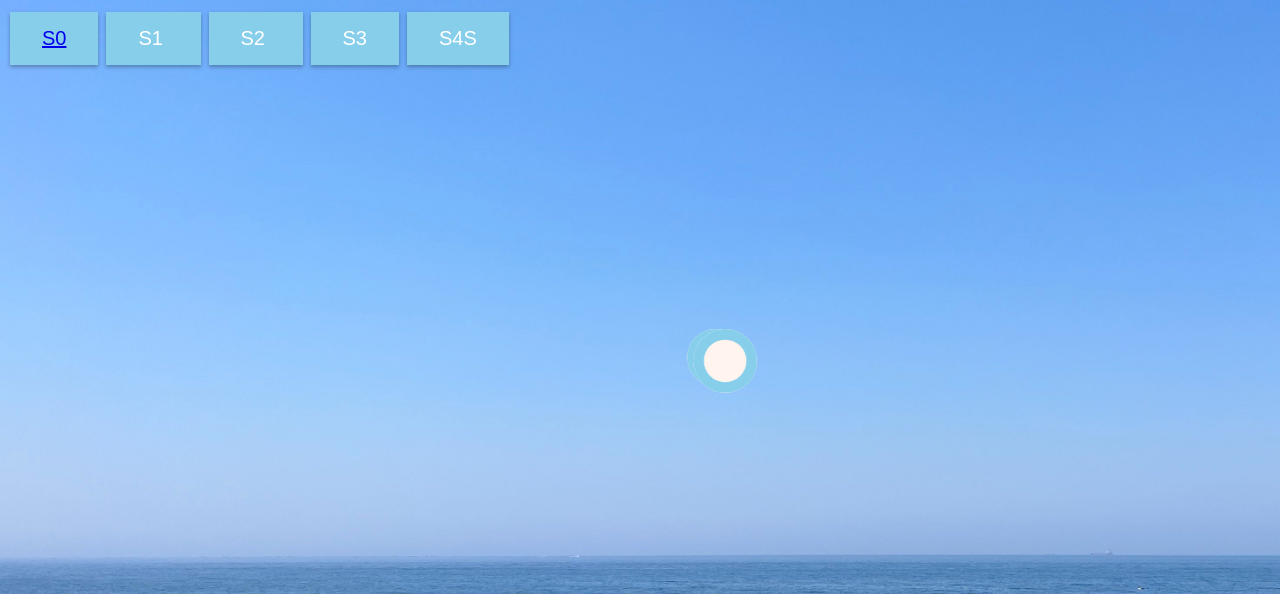
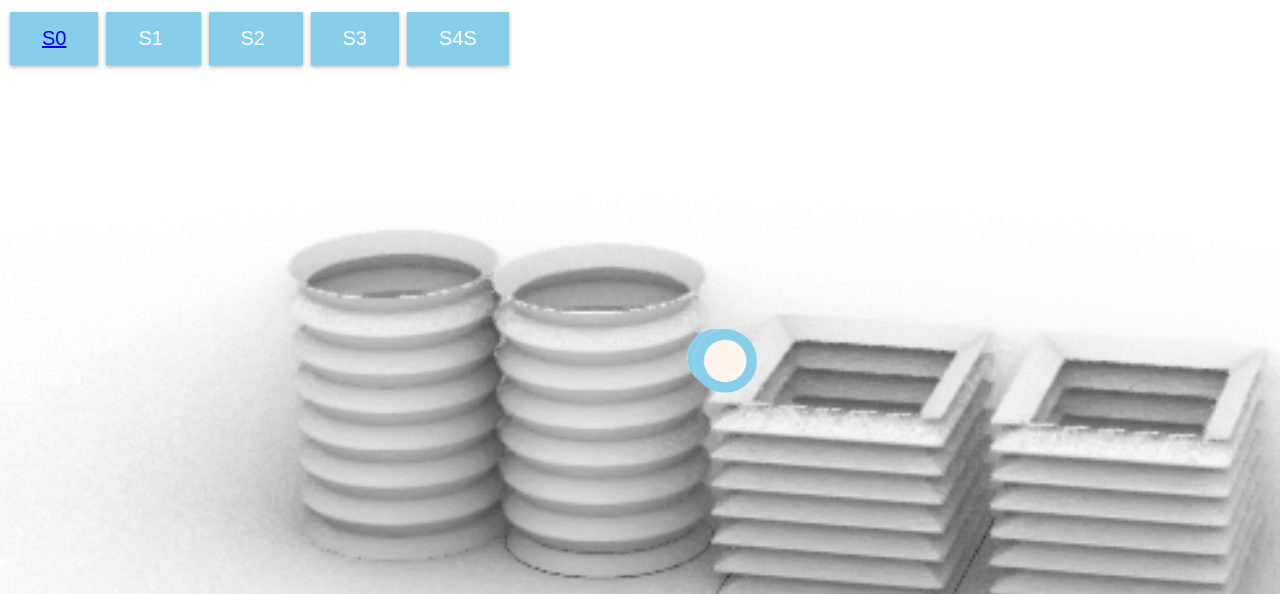
Before and after one commit to RoChuyo/Rochuyo.github.io, a plain HTML site: page index.html in a window 1280 px wide. Shown: the top 594 px of the page. Drawn offline with Linux system fonts and the light colour scheme.

Commit message:
Update index.html

```diff
--- a/index.html
+++ b/index.html
@@ -18,7 +18,7 @@
         transform: translateY(-3px);
       }
       body {
-			background-image: url("https://github.com/RoChuyo/Rochuyo.github.io/blob/main/img.jpg?raw=true");
+			background-image: url("https://github.com/RoChuyo/Rochuyo.github.io/blob/main/%E6%88%AA%E5%B1%8F2024-10-27%2017.08.34.png");
 			background-size: cover;
 			background-repeat: no-repeat;
 		}
```
